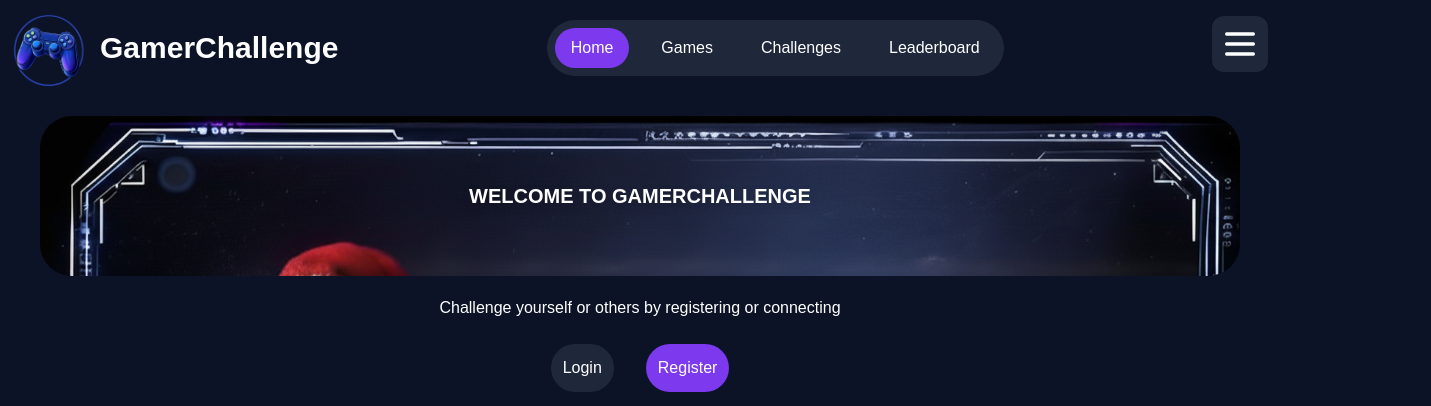
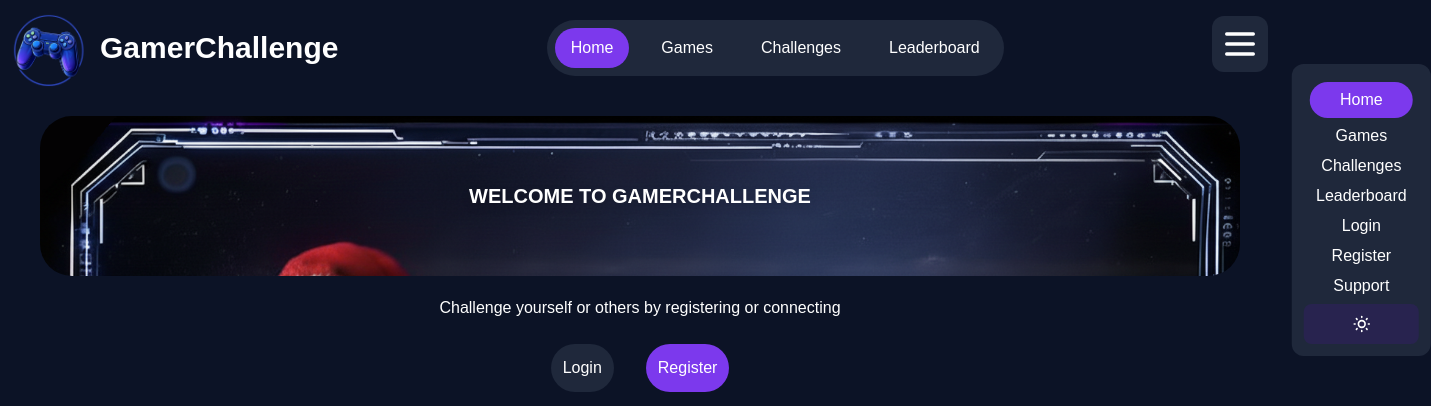
Before and after one commit to RomainLocatelli/challenge-arena, a Next.js app in the folder client/: page / in a window 1280 px wide. Shown: the top 406 px of the page, 1431 px wide, since content can reach past the window. Built offline with nearby package versions, Linux system fonts and the light colour scheme; no server answers.

Commit message:
(fix burgermenu darkmode) now the burger is not hidden anymore, but is on the right of the screen, unreachable unless clicking the button, darkmode/light mode activate correctly on page refresh now

```diff
--- a/client/src/app/globals.css
+++ b/client/src/app/globals.css
@@ -113,4 +113,5 @@ body {
   background: var(--background);
   color: var(--foreground);
   font-family: Arial, Helvetica, sans-serif;
+  overflow-x: hidden;
 }
--- a/client/src/component/header/component/BurgerMenu.tsx
+++ b/client/src/component/header/component/BurgerMenu.tsx
@@ -8,11 +8,11 @@ import { LogoutButton } from './Logout';
 import ThemeToggle from './light-dark-button';
 
 export default function BurgerMenu() {
-  const [isClose, setIsClose] = useState(false);
-  const menuRef = useRef<HTMLElement>(null);  // Référence pour le menu
+  const [isOpen, setIsOpen] = useState(false);
+  const menuRef = useRef<HTMLElement>(null);
 
-  function openCloseMenu() {
-    setIsClose(!isClose);
+  function toggleMenu() {
+    setIsOpen(!isOpen);
   }
 
   const pathname = usePathname();
@@ -22,29 +22,26 @@ export default function BurgerMenu() {
   // Détecte les clics en dehors du menu
   useEffect(() => {
     function handleClickOutside(event: MouseEvent) {
-      // Si le menu est ouvert ET que le clic est en dehors
       if (menuRef.current && !menuRef.current.contains(event.target as Node)) {
-        setIsClose(false);
+        setIsOpen(false);
       }
     }
 
-    // Ajoute l'écouteur seulement si le menu est ouvert
-    if (isClose) {
+    if (isOpen) {
       document.addEventListener('mousedown', handleClickOutside);
     }
 
-    // Nettoie l'écouteur quand le composant se démonte ou que le menu se ferme
     return () => {
       document.removeEventListener('mousedown', handleClickOutside);
     };
-  }, [isClose]);
+  }, [isOpen]);
 
   return (
     <nav ref={menuRef} className="text-right pr-3 pt-4 relative z-50">
       <button
         type="button"
-        className="bg-(--header-button-area) p-2 rounded-xl cursor-pointer"
-        onClick={openCloseMenu}
+        className="bg-(--header-button-area) p-2 rounded-xl cursor-pointer relative z-50"
+        onClick={toggleMenu}
       >
         <svg className="w-10 h-10" fill="none" stroke="currentColor" viewBox="0 0 24 24">
           <path
@@ -56,8 +53,15 @@ export default function BurgerMenu() {
         </svg>
       </button>
 
-      {isClose && (
-        <ul className="bg-(--button-area) rounded-xl text-center z-50 p-3 absolute right-1">
+      {/* ✅ Toujours monté dans le DOM, mais déplacé hors écran quand fermé */}
+      <ul
+        className={`
+          bg-(--button-area) rounded-xl text-center p-3
+          absolute right-1 top-16
+          transition-transform duration-300 ease-in-out
+          ${isOpen ? 'translate-x-0' : 'translate-x-[calc(100%+1rem)]'}
+        `}
+      >
         <li
           className={`m-1.5 pl-1.5 pr-1.5 ${pathActive('/') ? 'bg-(--button-select) bg-origin-padding p-1.5' : ''} rounded-full`}
         >
@@ -118,7 +122,6 @@ export default function BurgerMenu() {
           </li>
         )}
       </ul>
-      )}
     </nav>
   );
 }
```
Lines whose indentation alone changed are shown as unchanged.
